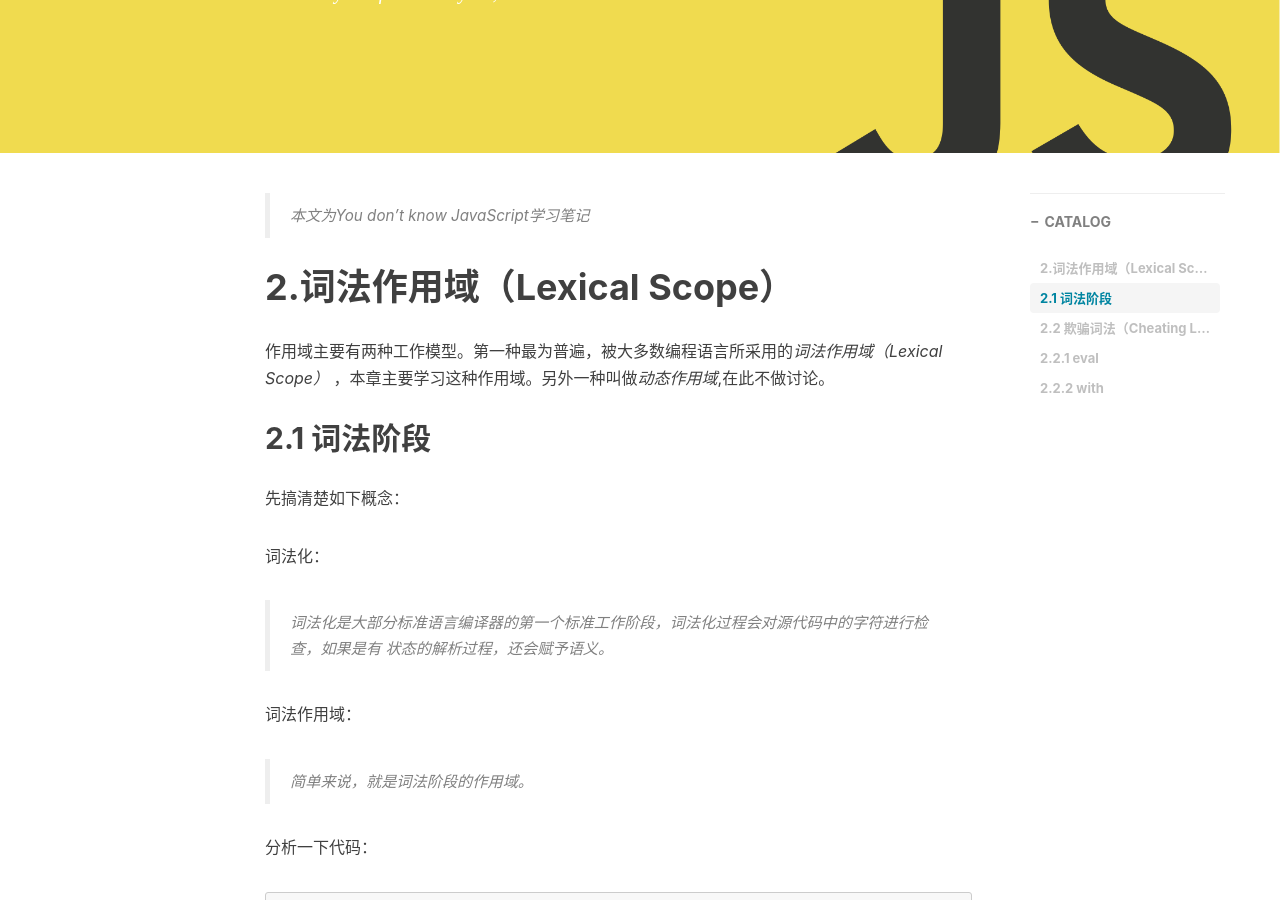
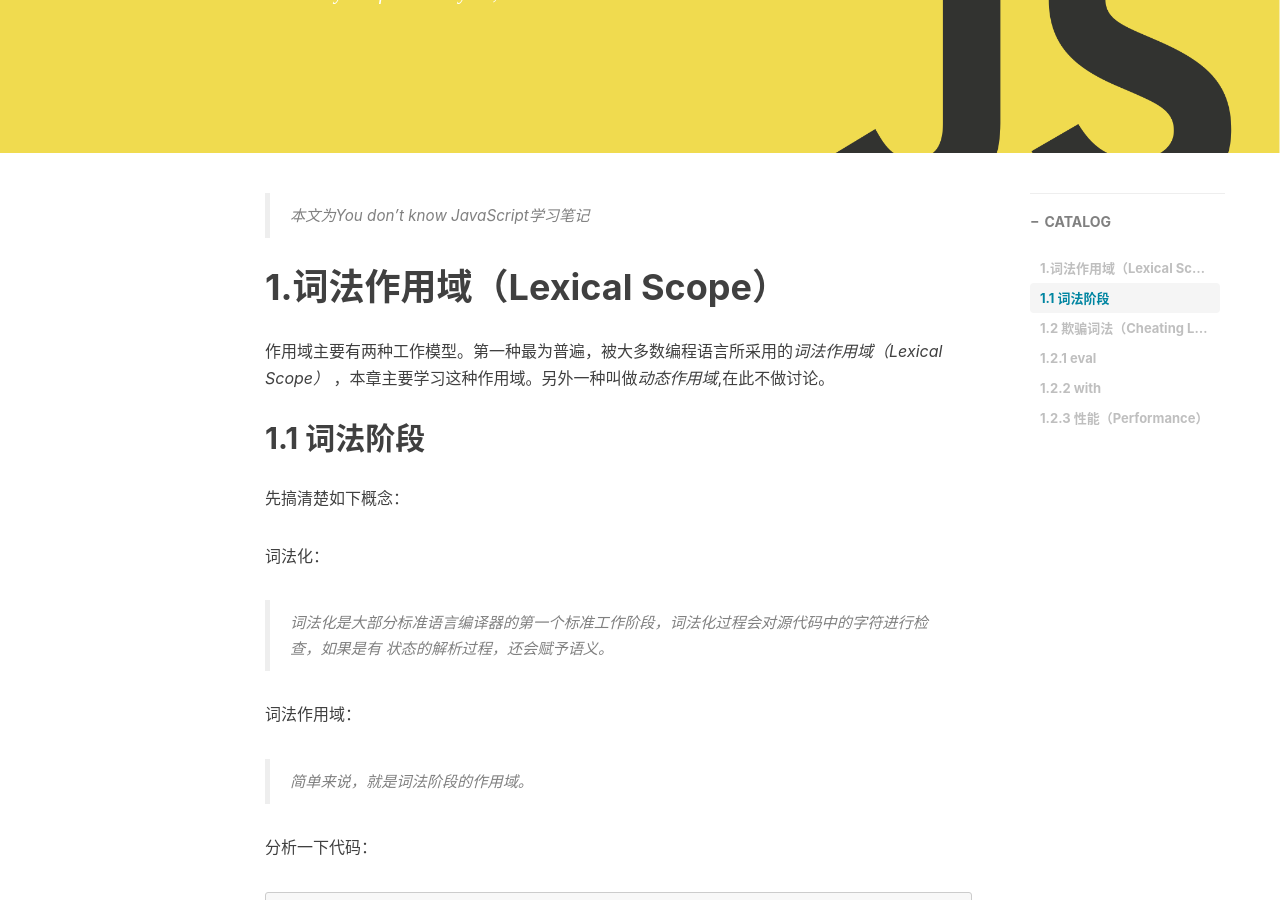
Before and after one commit to wolfdu/wolfdu.github.io, a Jekyll site: the page built from _posts/2017-07-10-lexical-scope.markdown, in a window 1280 px wide and 900 px high, scrolled down 370 px. Built offline with Jekyll 4.4.1, drawn with Linux system fonts in a browser that asks for light colours; nearby versions of some CDN libraries; comment, search, counter and statistics services are not loaded; some of the changed text lies outside the part shown.

Commit message:
what:你不知道的JavaScript-Lexical-scope 学习笔记 why: how:

```diff
--- a/_posts/2017-07-10-lexical-scope.markdown
+++ b/_posts/2017-07-10-lexical-scope.markdown
@@ -12,12 +12,12 @@ tags:
 
 > 本文为You don't know JavaScript学习笔记
 
-# 2.词法作用域（Lexical Scope）
+# 1.词法作用域（Lexical Scope）
 
 作用域主要有两种工作模型。第一种最为普遍，被大多数编程语言所采用的*词法作用域（Lexical Scope）*
 ，本章主要学习这种作用域。另外一种叫做*动态作用域*,在此不做讨论。
 
-## 2.1 词法阶段
+## 1.1 词法阶段
 
 先搞清楚如下概念：
 
@@ -50,9 +50,9 @@ tags:
 
 ![java-javascript](/img/in-post/ydkjs/scope-bubbles.png)
 
-* 全局作用域，其中只有一个标识符： foo
-* foo所创建的作用域，其中有3个标识符：a，bar和b。
-* bar所创建的作用域，其中有一个标识符： c。
+* 1.全局作用域，其中只有一个标识符： foo
+* 2.foo所创建的作用域，其中有3个标识符：a，bar和b。
+* 3.bar所创建的作用域，其中有一个标识符： c。
 
 词法作用域，由其对应的代码写在哪里决定，他们都是逐级包含的。
 
@@ -78,19 +78,19 @@ tags:
 
 词法作用域查找只会查找一级标识符。
 
-## 2.2 欺骗词法（Cheating Lexical）
+## 1.2 欺骗词法（Cheating Lexical）
 
 词法作用域是由代码编写期间函数所声明的位置来决定的，那么我们如何在运行时“修改”词法作用域呢？
 
 JS中有两种机制来实现这个目的。但是社区普遍认为在代码中使用这两种机制并不是明智的，所以此次学习
 暂时不会去进一步深入。
 
-### 2.2.1 eval
+### 1.2.1 eval
 
 JavaScript中`eval(...)`函数可以接受一个字符串作为参数，并将其中的内容当做书写时就存在于程序中
 的位置的代码一样。
 
-### 2.2.2 with
+### 1.2.2 with
 
 `with`可以将一个没有或者有多个属性的对象处理为一个完全隔离的词法作用域，因此这个对象的属性也会被
 处理为定义在这个作用域中的词法标识符。
@@ -98,7 +98,7 @@ JavaScript中`eval(...)`函数可以接受一个字符串作为参数，并将
 > 不推荐使用`eval(...)`和`with`的原因是会被严格模式所影响。`with`被完全禁止，在保留核心功能
 前提下，间接或非安全的使用`eval(...)`也是被禁止的。
 
-2.2.3 性能（Performance）
+### 1.2.3 性能（Performance）
 
 JavaScript引擎在编译阶段进行了数项性能优化。其中有些优化依赖于对代码词法的静态分析，并预先
 确定所有变量和函数定义的位置，才能在执行过程中快速找到标识符。
```
